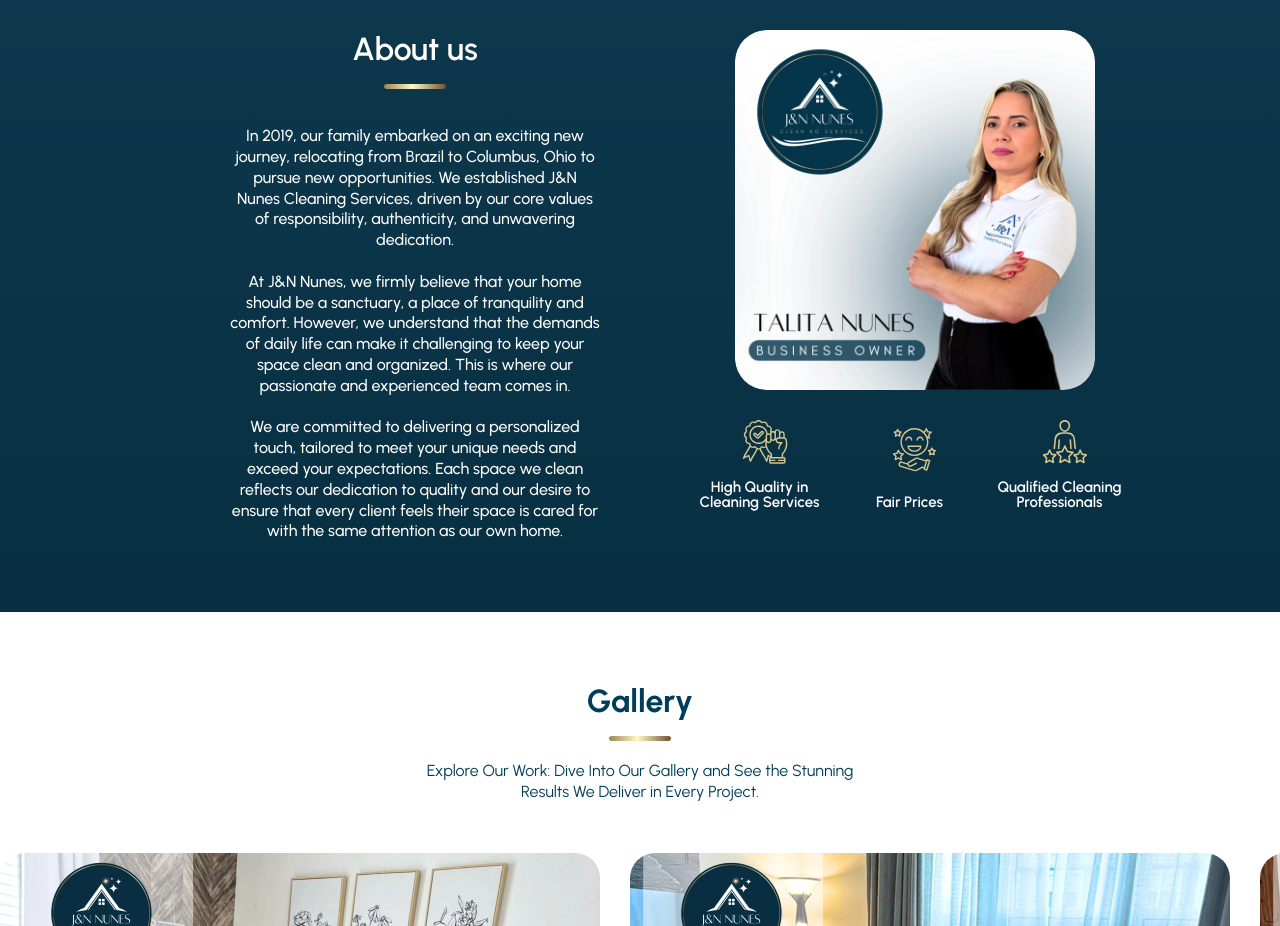
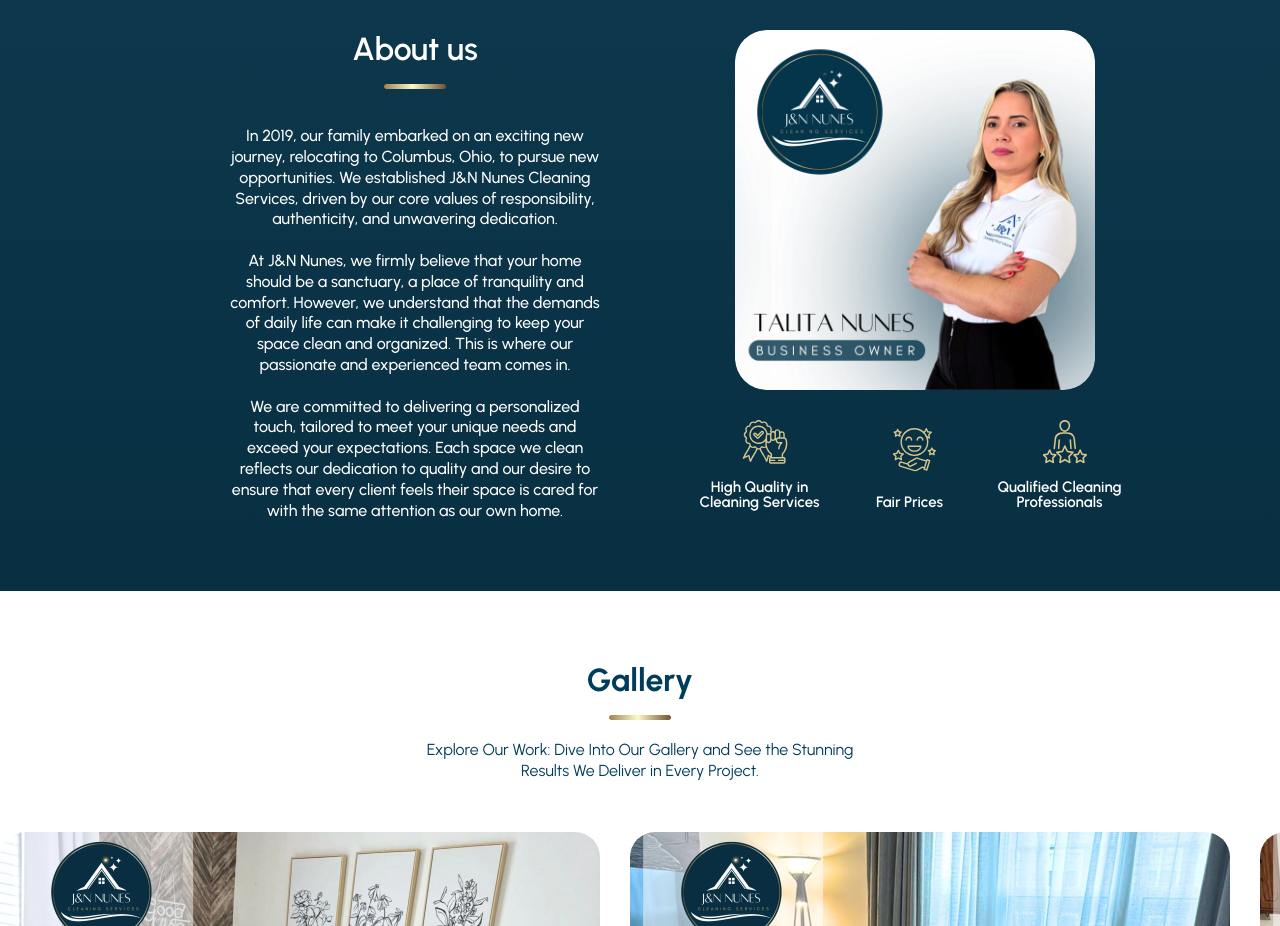
Before and after one commit to flaviasiv/JNNunes, a website: page index.html in a window 1280 px wide. Shown: the part 2180-3106 px from the top of the page. Drawn offline with nearby package versions, Linux system fonts and the light colour scheme.

Commit message:
about text M

```diff
--- a/index.html
+++ b/index.html
@@ -297,7 +297,7 @@
               <h2>About us
               <img class="goldsvg" src="./assets/gold.svg" alt="">
               </h2>
-              <p>In 2019, our family embarked on an exciting new journey, relocating from Brazil to Columbus, Ohio to pursue new opportunities. We established J&N Nunes Cleaning Services, driven by our core values of responsibility, authenticity, and unwavering dedication.
+              <p>In 2019, our family embarked on an exciting new journey, relocating to Columbus, Ohio, to pursue new opportunities. We established J&N Nunes Cleaning Services, driven by our core values of responsibility, authenticity, and unwavering dedication.
                 <br><br>
                 At J&N Nunes, we firmly believe that your home should be a sanctuary, a place of tranquility and comfort. However, we understand that the demands of daily life can make it challenging to keep your space clean and organized. This is where our passionate and experienced team comes in.
                 <br><br>
```
